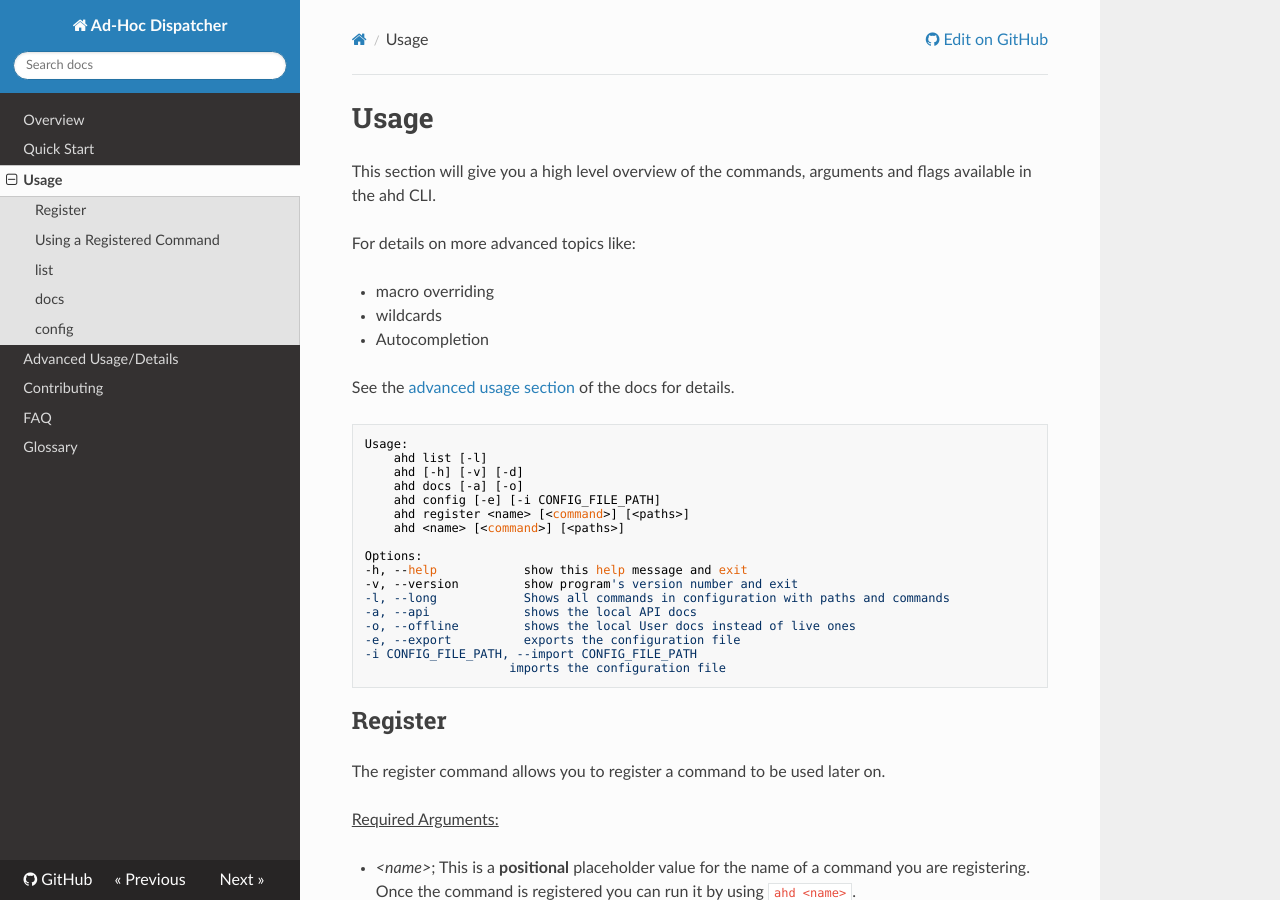
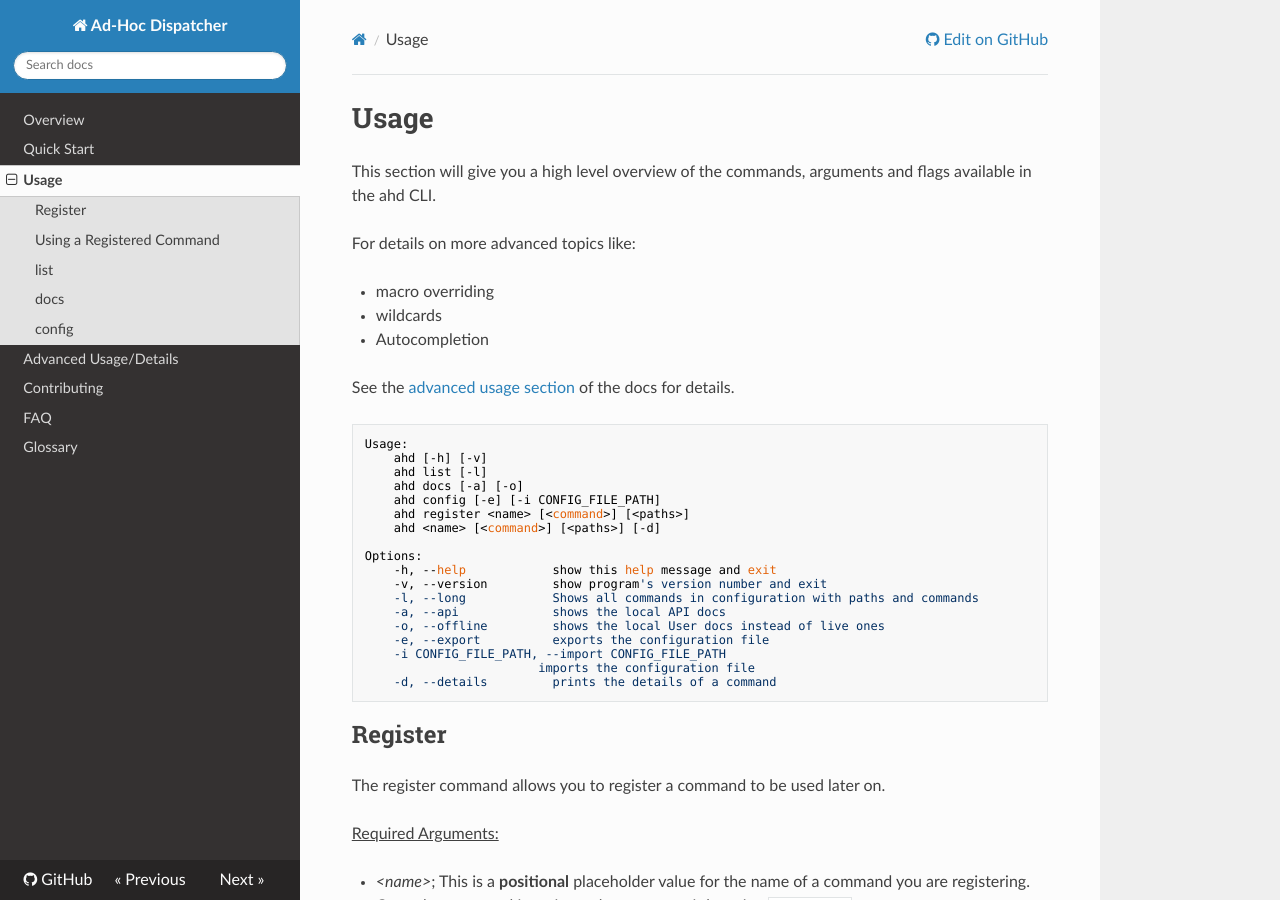
Before and after one commit to Descent098/ahd, an MkDocs documentation site: the page built from docs/usage.md, in a window 1280 px wide and 900 px high. Built offline with MkDocs 1.6.1, drawn with Linux system fonts in a browser that asks for light colours; nearby versions of some CDN libraries.

Commit message:
Updated docs with final changes for v1.0.0

````diff
--- a/docs/usage.md
+++ b/docs/usage.md
@@ -14,22 +14,23 @@ See the [advanced usage section](../advanced-usage) of the docs for details.
 
 ```bash
 Usage:
+    ahd [-h] [-v]
     ahd list [-l]
-    ahd [-h] [-v] [-d]
     ahd docs [-a] [-o]
     ahd config [-e] [-i CONFIG_FILE_PATH]
     ahd register <name> [<command>] [<paths>]
-    ahd <name> [<command>] [<paths>]
+    ahd <name> [<command>] [<paths>] [-d]
 
 Options:
--h, --help            show this help message and exit
--v, --version         show program's version number and exit
--l, --long            Shows all commands in configuration with paths and commands
--a, --api             shows the local API docs
--o, --offline         shows the local User docs instead of live ones
--e, --export          exports the configuration file
--i CONFIG_FILE_PATH, --import CONFIG_FILE_PATH
-                    imports the configuration file
+    -h, --help            show this help message and exit
+    -v, --version         show program's version number and exit
+    -l, --long            Shows all commands in configuration with paths and commands
+    -a, --api             shows the local API docs
+    -o, --offline         shows the local User docs instead of live ones
+    -e, --export          exports the configuration file
+    -i CONFIG_FILE_PATH, --import CONFIG_FILE_PATH
+                        imports the configuration file
+    -d, --details         prints the details of a command
 ```
 
 ## Register
````
Also changed, not shown: README.md (+11 -10 lines).
